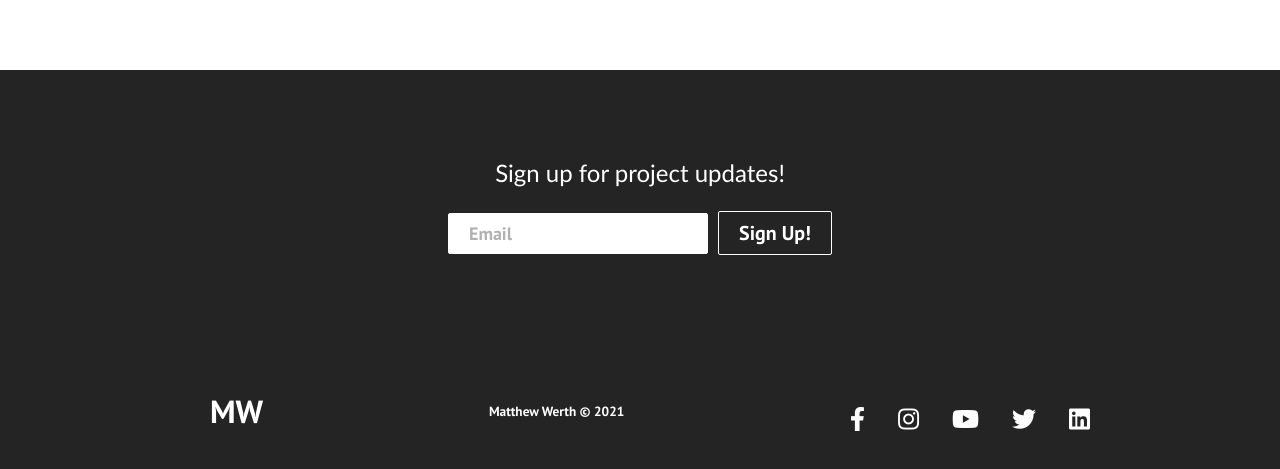
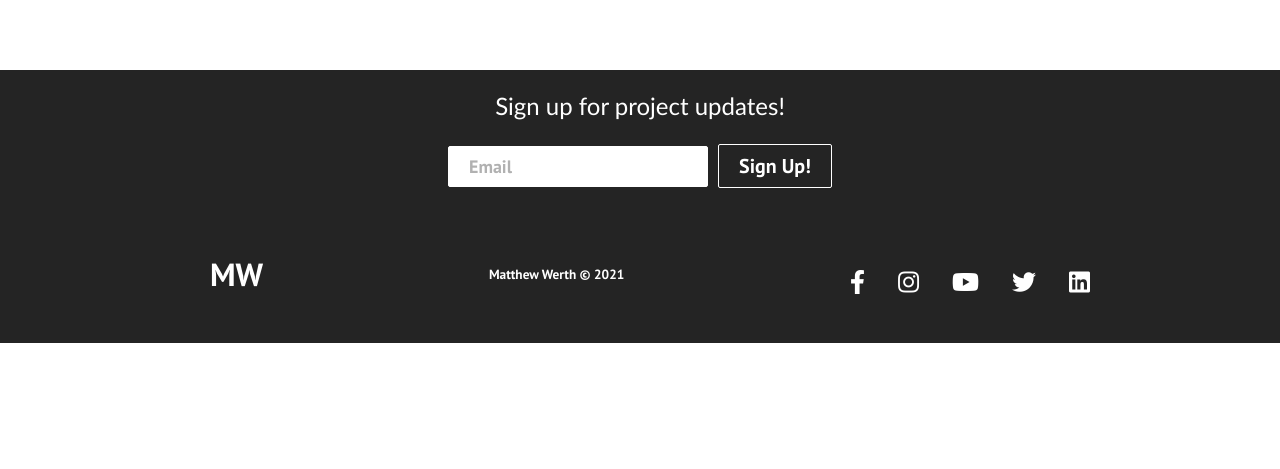
Before and after one commit to werth-code/Portfolio-React, a React (Create React App) app: page / in a window 1280 px wide. Shown: the part 1663-2132 px from the top of the page. After the commit the page ends 2006 px from the top, so only its background shows below. Built offline with nearby package versions, Linux system fonts and the light colour scheme.

Commit message:
Minor bug fixes

```diff
--- a/src/components/Footer.css
+++ b/src/components/Footer.css
@@ -1,6 +1,6 @@
 .footer-container {
   background-color: #242424;
-  padding: 4rem 0 2rem 0;
+  padding: 1rem 0 2rem 0;
   display: flex;
   flex-direction: column;
   justify-content: center;
@@ -14,8 +14,8 @@
   align-items: center;
   text-align: center;
 
-  margin-bottom: 24px;
-  padding: 24px;
+  margin-bottom: 5px;
+  padding: 5px;
   color: #fff;
 }
 
--- a/src/components/Footer.js
+++ b/src/components/Footer.js
@@ -17,12 +17,12 @@ function Footer() {
                     </form>
                 </div>
             </section>
-            <div className="footer-links">
+            {/* <div className="footer-links">
                 <div className="footer-link-wrapper">
                     <div className="footer-link-items">
                     </div>
                 </div>
-            </div>
+            </div> */}
             <section class='social-media'>
                 <div class='social-media-wrap'>
                 <div class='footer-logo'>
--- a/src/components/HeroSection.css
+++ b/src/components/HeroSection.css
@@ -1,11 +1,3 @@
-video {
-  object-fit: cover;
-  width: 100%;
-  height: 100%;
-  position: fixed;
-  z-index: -1;
-}
-
 .hero-container {
   background: url('/Users/m21/dev/portfolio/src/img-home2.jpg') center center/cover no-repeat;
   height: 100vh;
--- a/src/components/HeroSection.js
+++ b/src/components/HeroSection.js
@@ -7,7 +7,6 @@ import './Button.css'
 function HeroSection() {
   return (
     <div className='hero-container'>
-      <video src='/Users/m21/dev/portfolio/src/video-1.mp4' autoPlay loop muted />
       <h1>MATTHEW WERTH</h1>
       <p>DEVELOPER / PHOTOGRAPHER</p>
       <div className='hero-btns'>
```
